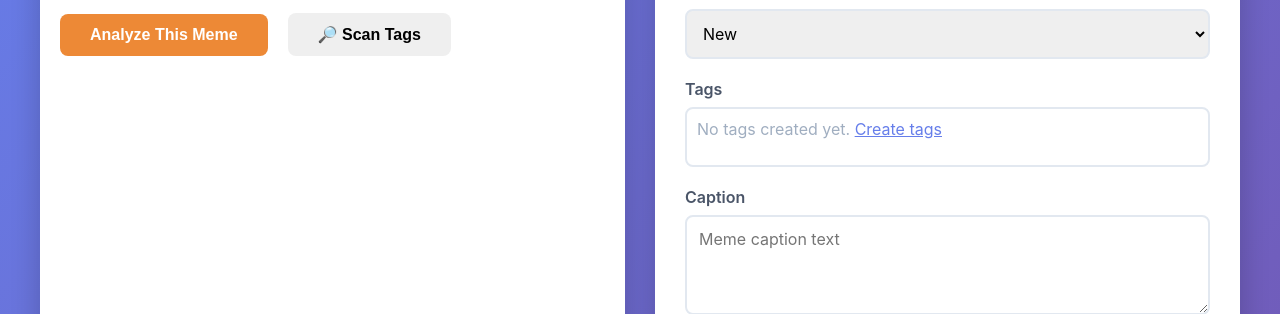
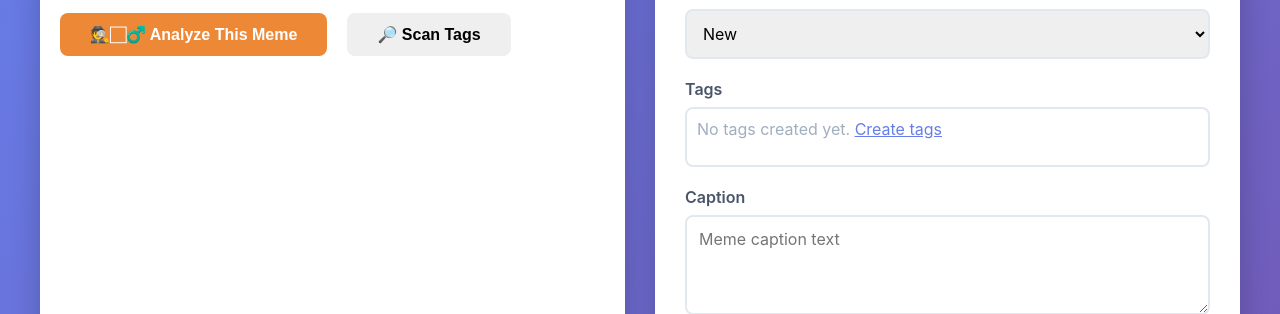
Before and after one commit to toomanynights/memelet, a Flask app: template templates/meme_detail.html in a window 1280 px wide. Shown: the part 208-522 px from the top of the page. Run offline with Flask 3, Linux system fonts and the light colour scheme; the template is opened without the code that fills it, so the values that code supplies are empty; some libraries are stand-ins or nearby versions.

Commit message:
Add emoji to analyze button

```diff
--- a/templates/meme_detail.html
+++ b/templates/meme_detail.html
@@ -80,7 +80,7 @@
                     {% endif %}
                 </div>
                 <div style="margin-top: 15px; display:flex; gap:10px; align-items:center; flex-wrap: wrap;">
-                    <button type="button" class="btn btn-warning" onclick="processThisMeme()">Analyze This Meme</button>
+                    <button type="button" class="btn btn-warning" onclick="processThisMeme()">🕵️🏻‍♂️ Analyze This Meme</button>
                     <span id="processStatus" data-initial-updated-at="{{ meme.updated_at or '' }}" style="color:#718096; font-size:0.9rem;"></span>
                     <button type="button" class="btn" onclick="scanTagsThisMeme()">🔎 Scan Tags</button>
                     <span id="tagScanStatus" data-initial-updated-at="{{ meme.updated_at or '' }}" style="color:#718096; font-size:0.9rem;"></span>
```
